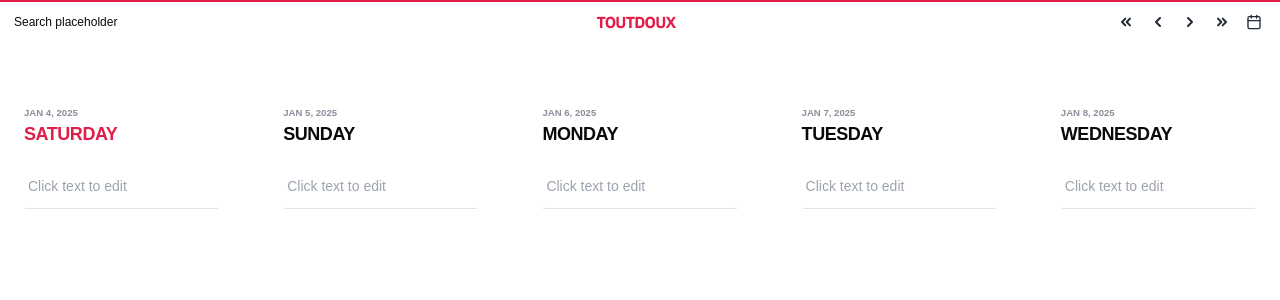
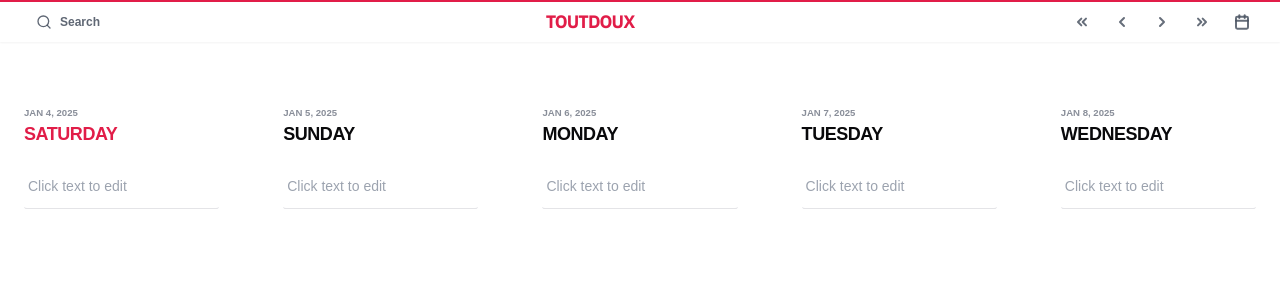
Before and after one commit to jgengo/tout_doux, a Next.js app: page /home in a window 1280 px wide. Shown: the top 300 px of the page. Built offline with nearby package versions, Linux system fonts and the light colour scheme.

Commit message:
feat: enhance navbar

```diff
--- a/src/components/navbar.tsx
+++ b/src/components/navbar.tsx
@@ -1,26 +1,51 @@
+import { Search } from "lucide-react";
 import { NavigationControls } from "./navigation-controls";
+import { Button } from "@/components/ui/button";
 
-type NavbarProps = {
+interface NavbarProps {
   currentDate: Date;
   onDateChange: (date: Date) => void;
-};
+}
 
-const Navbar = ({ currentDate, onDateChange }: NavbarProps) => {
+const Navbar = ({ currentDate, onDateChange }: NavbarProps): JSX.Element => {
+  const handleSearchClick = () => {
+    // TODO: Implement search functionality
+    return;
+  };
+
+  const handleSearchKeyDown = (e: React.KeyboardEvent) => {
+    if (e.key === "Enter" || e.key === " ") {
+      handleSearchClick();
+    }
+  };
+
   return (
     <header
       role="banner"
-      className="border-primary sticky top-0 z-50 border-t-2 bg-white px-3.5"
+      className="border-primary sticky top-0 z-50 border-t-2 bg-white px-5 shadow-sm"
+      aria-label="Main navigation"
     >
-      <div className="grid min-h-10 grid-cols-[auto_1fr_auto] items-center gap-2">
-        <div className="min-w-36 text-xs">Search placeholder</div>
-        <div className="text-primary w-full text-center font-[family-name:var(--font-ibm-plex-sans)] font-bold uppercase tracking-tighter">
+      <nav className="grid min-h-10 grid-cols-[auto_1fr_auto] items-center gap-2">
+        <Button
+          variant="ghost"
+          className="flex min-w-10 items-center gap-2 font-bold text-gray-700/80 hover:bg-transparent"
+          onClick={handleSearchClick}
+          onKeyDown={handleSearchKeyDown}
+          aria-label="Open search"
+        >
+          <Search className="h-4 w-4" strokeWidth={2} />
+          <span className="text-xs">Search</span>
+        </Button>
+
+        <h1 className="text-primary w-full text-center font-[family-name:var(--font-ibm-plex-sans)] text-lg font-bold uppercase tracking-tighter">
           ToutDoux
-        </div>
+        </h1>
+
         <NavigationControls
           currentDate={currentDate}
           onDateChange={onDateChange}
         />
-      </div>
+      </nav>
     </header>
   );
 };
--- a/src/components/navigation-controls.tsx
+++ b/src/components/navigation-controls.tsx
@@ -7,58 +7,69 @@ import {
   Calendar,
 } from "lucide-react";
 
+import { Button } from "@/components/ui/button";
+
 type NavigationControlsProps = {
+  currentDate: Date;
   onDateChange: (date: Date) => void;
-  currentDate: Date;
+};
+
+type NavigationButton = {
+  label: string;
+  icon: JSX.Element;
+  onClick: () => void;
 };
 
 const NavigationControls = ({
+  currentDate,
   onDateChange,
-  currentDate,
 }: NavigationControlsProps) => {
-  const handlePreviousDay = () => onDateChange(addDays(currentDate, -1));
-  const handleNextDay = () => onDateChange(addDays(currentDate, 1));
-  const handlePreviousWeek = () => onDateChange(addDays(currentDate, -7));
-  const handleNextWeek = () => onDateChange(addDays(currentDate, 7));
-  const handleToday = () => onDateChange(new Date());
+  const handleDateChange = (daysToAdd: number) => () => {
+    onDateChange(addDays(currentDate, daysToAdd));
+  };
+
+  const navigationButtons: NavigationButton[] = [
+    {
+      label: "Previous week",
+      icon: <ChevronsLeft className="h-4 w-4" strokeWidth={3} />,
+      onClick: handleDateChange(-7),
+    },
+    {
+      label: "Previous day",
+      icon: <ChevronLeft className="h-4 w-4" strokeWidth={3} />,
+      onClick: handleDateChange(-1),
+    },
+    {
+      label: "Next day",
+      icon: <ChevronRight className="h-4 w-4" strokeWidth={3} />,
+      onClick: handleDateChange(1),
+    },
+    {
+      label: "Next week",
+      icon: <ChevronsRight className="h-4 w-4" strokeWidth={3} />,
+      onClick: handleDateChange(7),
+    },
+    {
+      label: "Go to today",
+      icon: <Calendar className="h-4 w-4" strokeWidth={3} />,
+      onClick: () => onDateChange(new Date()),
+    },
+  ];
 
   return (
-    <div className="flex items-center gap-2">
-      <button
-        onClick={handlePreviousWeek}
-        className="rounded-md px-1 py-2 text-sm font-medium text-gray-800 hover:bg-gray-100"
-        aria-label="Previous week"
-      >
-        <ChevronsLeft className="h-4 w-4" strokeWidth={3} />
-      </button>
-      <button
-        onClick={handlePreviousDay}
-        className="rounded-md px-1 py-2 text-sm font-medium text-gray-800 hover:bg-gray-100"
-        aria-label="Previous day"
-      >
-        <ChevronLeft className="h-4 w-4" strokeWidth={3} />
-      </button>
-      <button
-        onClick={handleNextDay}
-        className="rounded-md px-1 py-2 text-sm font-medium text-gray-800 hover:bg-gray-100"
-        aria-label="Next day"
-      >
-        <ChevronRight className="h-4 w-4" strokeWidth={3} />
-      </button>
-      <button
-        onClick={handleNextWeek}
-        className="rounded-md px-1 py-2 text-sm font-medium text-gray-800 hover:bg-gray-100"
-        aria-label="Next week"
-      >
-        <ChevronsRight className="h-4 w-4" strokeWidth={3} />
-      </button>
-      <button
-        onClick={handleToday}
-        className="rounded-md px-1 py-2 text-sm font-medium text-gray-800 hover:bg-gray-100"
-        aria-label="Go to today"
-      >
-        <Calendar className="h-4 w-4" strokeWidth={2} />
-      </button>
+    <div className="flex items-center gap-1">
+      {navigationButtons.map(({ label, icon, onClick }) => (
+        <Button
+          key={label}
+          onClick={onClick}
+          aria-label={label}
+          size="icon"
+          variant="ghost"
+          className="text-gray-600/85 hover:bg-transparent hover:text-black"
+        >
+          {icon}
+        </Button>
+      ))}
     </div>
   );
 };
```
